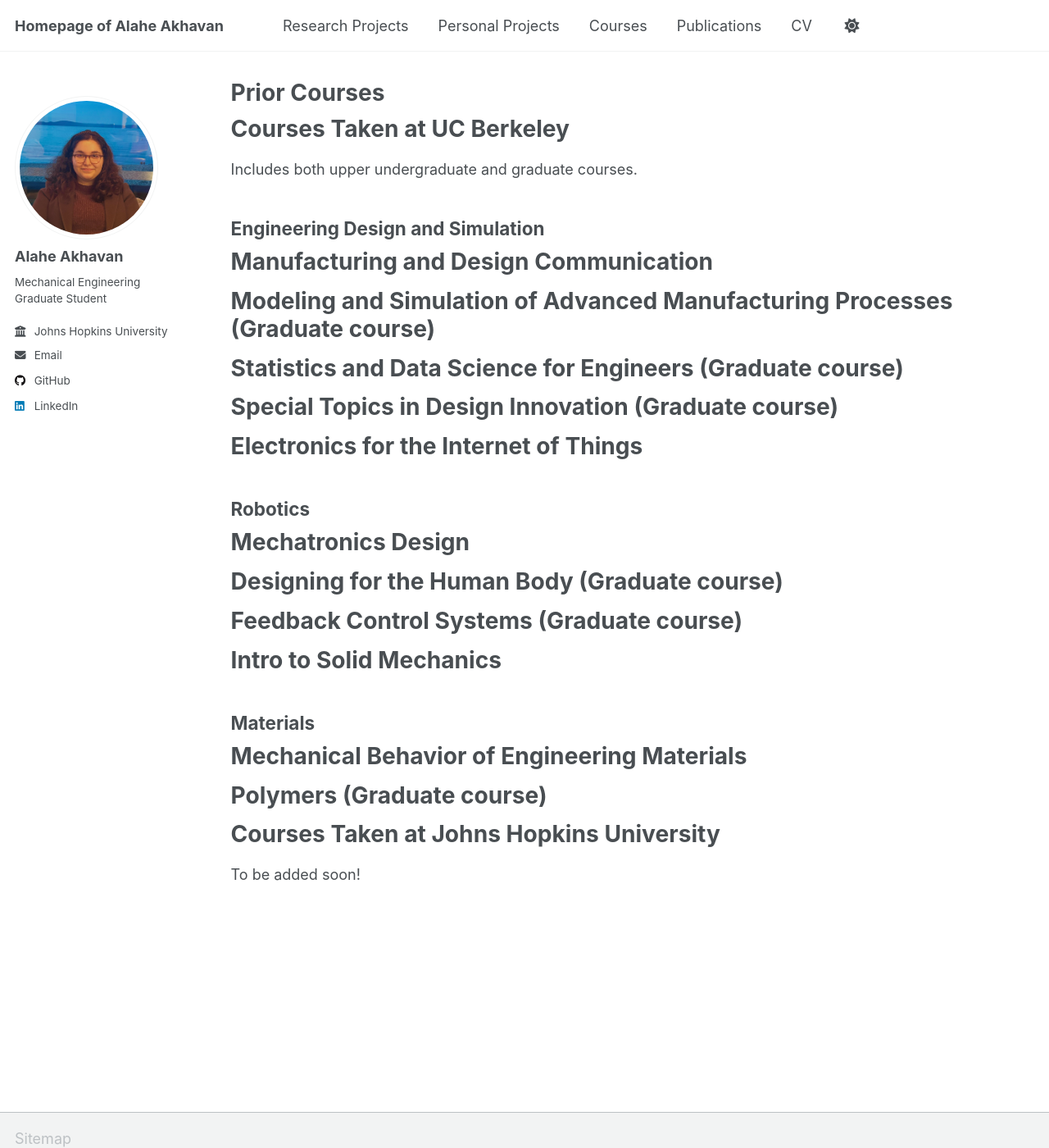
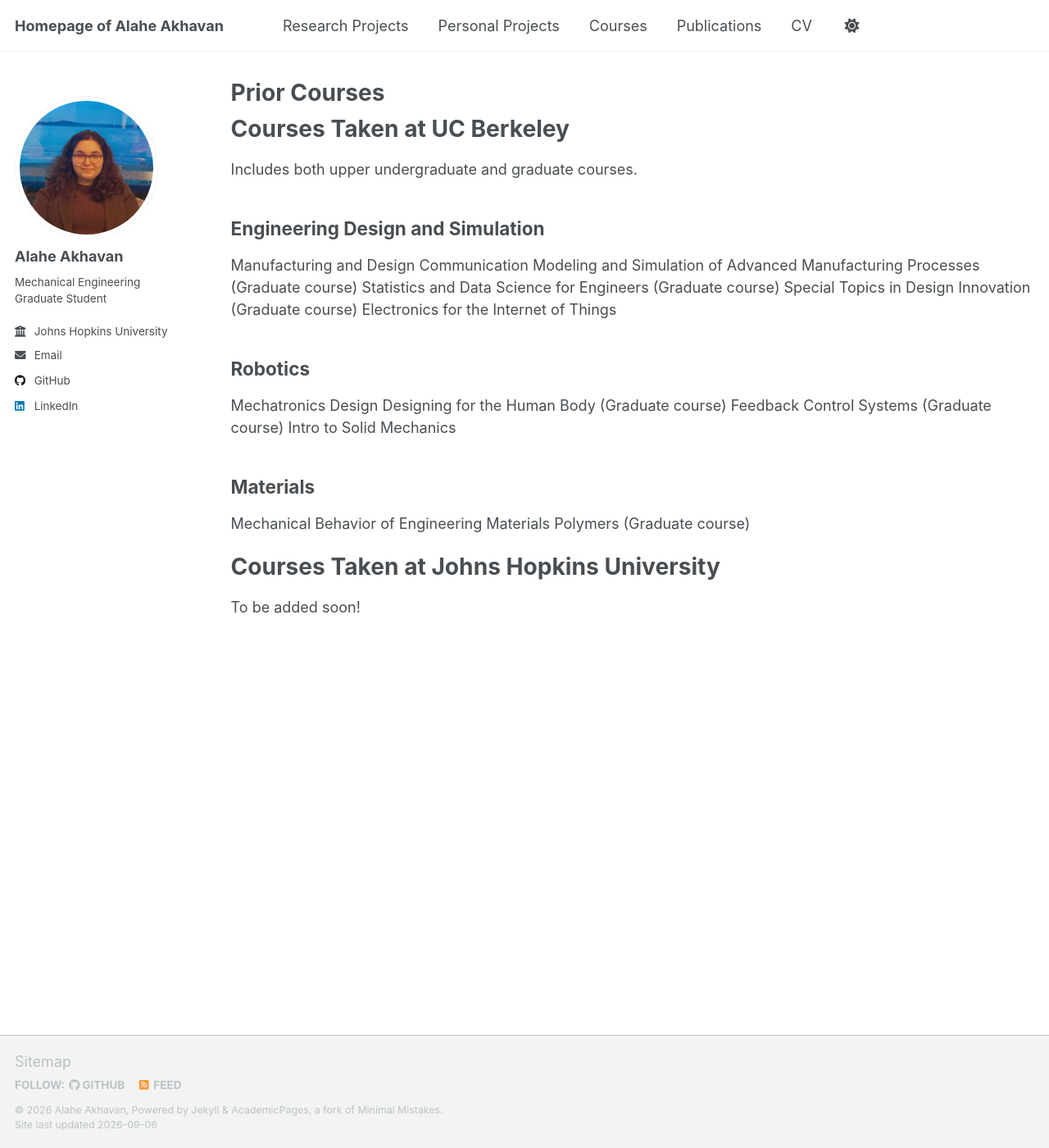
Before and after one commit to Akhavana/akhavana.github.io, a Jekyll site: the page built from _pages/fun.md, in a window 1280 px wide and 1400 px high. Shown: the whole window at 82% size. Built offline with Jekyll 4.4.1, drawn with Linux system fonts in a browser that asks for light colours; a script that is not in the unit is left out.

```diff
--- a/_pages/fun.md
+++ b/_pages/fun.md
@@ -8,21 +8,21 @@ author_profile: true
 Includes both upper undergraduate and graduate courses.
 
 ## Engineering Design and Simulation
-# Manufacturing and Design Communication
-# Modeling and Simulation of Advanced Manufacturing Processes (Graduate course)
-# Statistics and Data Science for Engineers (Graduate course)
-# Special Topics in Design Innovation (Graduate course)
-# Electronics for the Internet of Things
+ Manufacturing and Design Communication
+ Modeling and Simulation of Advanced Manufacturing Processes (Graduate course)
+ Statistics and Data Science for Engineers (Graduate course)
+ Special Topics in Design Innovation (Graduate course)
+ Electronics for the Internet of Things
 
 ## Robotics
-# Mechatronics Design
-# Designing for the Human Body (Graduate course)
-# Feedback Control Systems (Graduate course)
-# Intro to Solid Mechanics
+ Mechatronics Design
+ Designing for the Human Body (Graduate course)
+ Feedback Control Systems (Graduate course)
+ Intro to Solid Mechanics
 
 ## Materials
-# Mechanical Behavior of Engineering Materials
-# Polymers (Graduate course)
+ Mechanical Behavior of Engineering Materials
+ Polymers (Graduate course)
 
 
 # Courses Taken at Johns Hopkins University
```
